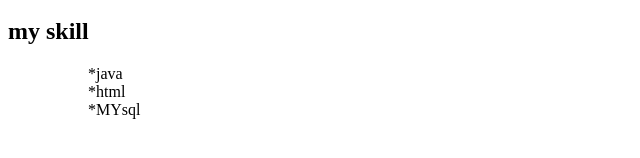
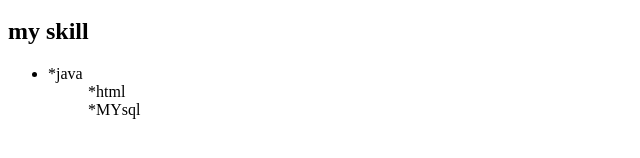
Before and after one commit to Rajashekharmhg/demo1, a plain HTML site: page index.html in a window 1280 px wide. Shown: the part 382-540 px from the top of the page, 0-640 px from the left. Drawn offline with Linux system fonts and the light colour scheme.

Commit message:
my first chnage

```diff
--- a/index.html
+++ b/index.html
@@ -27,7 +27,7 @@
         <td>
             <tr>
                 <ul>
-                    <ol>*java</ol>
+                    <li>*java</li>
                     <ol>*html</ol>
                     <ol>*MYsql</ol>
                 </ul>
```
